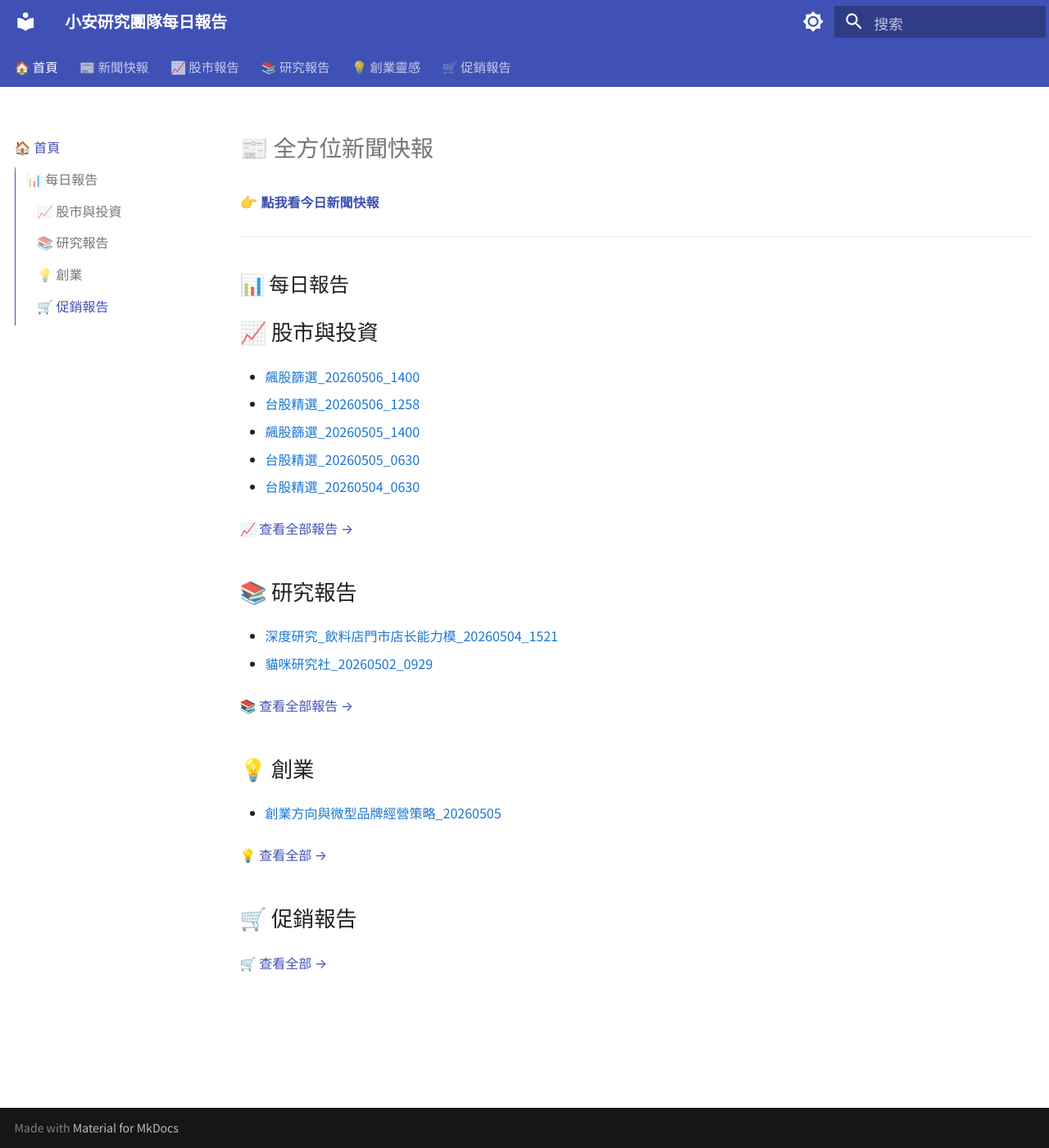
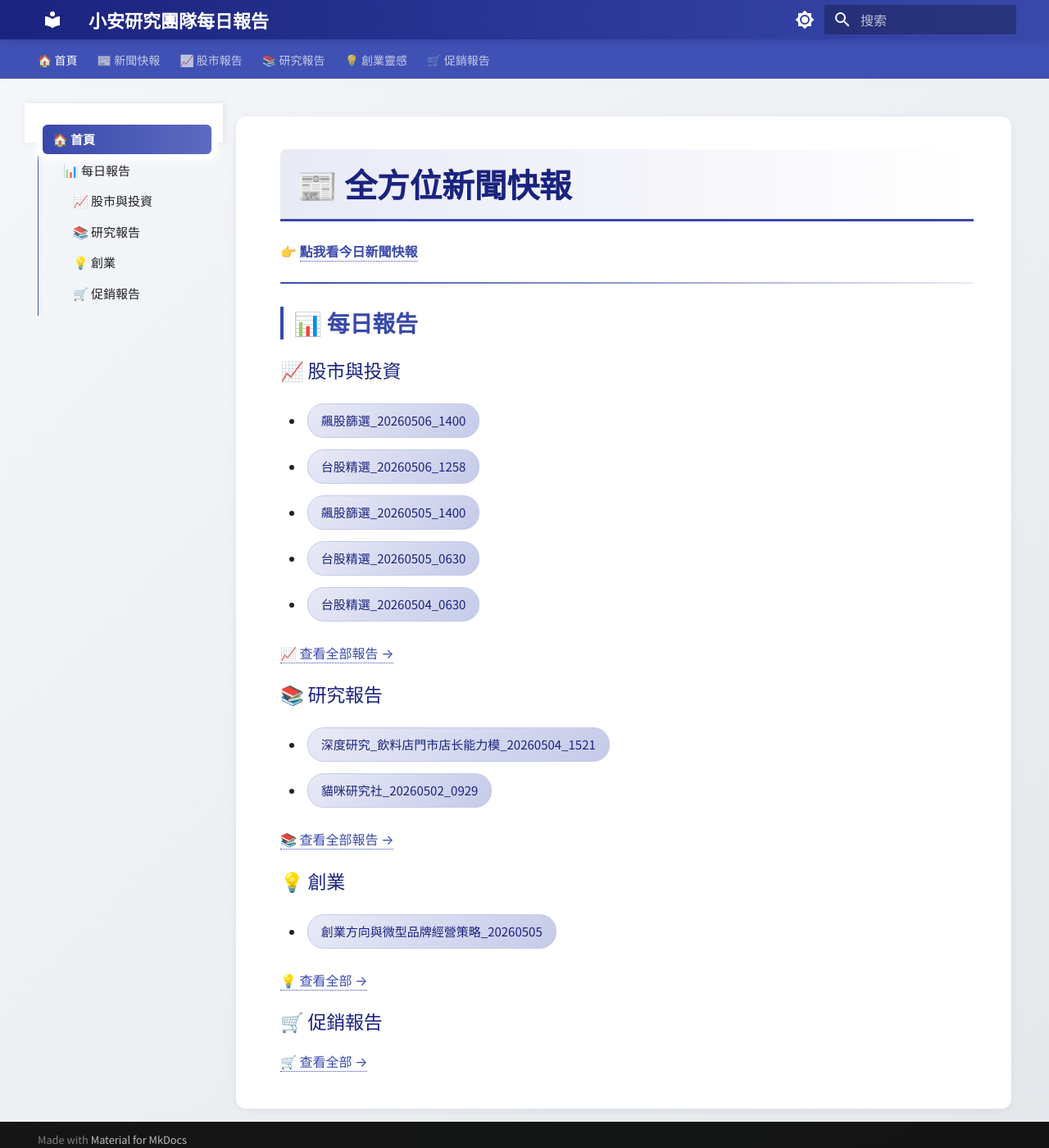
Before and after one commit to hkaiyen/openclaw-workspace, an MkDocs documentation site: the page built from docs/index.md, in a window 1280 px wide and 1400 px high. Shown: the whole window at 82% size. Built offline with MkDocs 1.6.1 and Material for MkDocs 9.7.7, drawn with Linux system fonts in a browser that asks for light colours.

Commit message:
美化網站介面

```diff
--- a/docs/stylesheets/extra.css
+++ b/docs/stylesheets/extra.css
@@ -1,154 +1,277 @@
-/* 小安研究團隊每日報告 - 自訂樣式 */
+/* ============================================
+   小安研究團隊 - 網站美化
+   ============================================ */
 
-/* 使用 CSS 變數控制導航字體 */
+/* 預設字體大小 */
 :root {
-  --md-typescale-base: 0.9rem !important;
-  --md-content-font-size: 22px;
-  --md-content-line-height: 1.8;
+  --md-typescale-base: 1rem !important;
+  --md-content-font-size: 17px;
+  --md-content-line-height: 1.9;
 }
 
-html, body {
-  font-size: 22px !important;
-  line-height: 1.8 !important;
+/* 頁面背景漸層 */
+html {
+  scroll-behavior: smooth;
 }
 
-/* 左側導航字體 - 縮小到 16px */
-.md-nav {
-  font-size: 16px !important;
+body {
+  font-size: 17px !important;
+  line-height: 1.9 !important;
+  background: linear-gradient(135deg, #f5f7fa 0%, #e4e8ec 100%) !important;
+}
+
+/* 頂部導航列 */
+.md-header {
+  background: linear-gradient(90deg, #1a237e 0%, #3949ab 100%) !important;
+  box-shadow: 0 2px 8px rgba(26,35,126,0.3) !important;
+}
+
+.md-header__inner {
+  padding: 0 10px !important;
+}
+
+/* 頂部標題 */
+.md-header__title {
+  font-weight: 700 !important;
+  font-size: 1.1rem !important;
+  color: #fff !important;
+}
+
+/* 頂部LOGO */
+.md-header__button {
+  color: #fff !important;
+}
+
+/* 左側導航選單 */
+.md-sidebar {
+  background: #fff !important;
+  box-shadow: 2px 0 8px rgba(0,0,0,0.08) !important;
 }
 
 .md-nav__link {
-  font-size: 16px !important;
-  padding: 4px 0 !important;
+  font-size: 15px !important;
+  padding: 8px 12px !important;
+  border-radius: 6px !important;
+  margin: 2px 6px !important;
+  transition: all 0.2s ease !important;
 }
 
-.md-nav__list {
-  font-size: 16px !important;
+.md-nav__link:hover {
+  background: linear-gradient(90deg, #e8eaf6 0%, #c5cae9 100%) !important;
+  color: #1a237e !important;
 }
 
-.md-nav__item {
-  font-size: 16px !important;
+.md-nav__link--active {
+  background: linear-gradient(90deg, #3949ab 0%, #5c6bc0 100%) !important;
+  color: #fff !important;
+  font-weight: 600 !important;
 }
 
-/* 導航層級 */
-.md-nav--primary .md-nav__link {
-  font-size: 16px !important;
+/* 主要內容區 */
+.md-content {
+  font-size: 17px !important;
+  line-height: 1.9 !important;
+  padding: 20px 30px !important;
+  background: #fff !important;
+  border-radius: 12px !important;
+  box-shadow: 0 2px 12px rgba(0,0,0,0.06) !important;
+  margin: 16px !important;
 }
 
-.md-nav--primary .md-nav__list {
-  font-size: 16px !important;
+/* 標題樣式 */
+.md-content h1 {
+  font-size: 2rem !important;
+  font-weight: 800 !important;
+  color: #1a237e !important;
+  border-bottom: 3px solid #3949ab !important;
+  padding-bottom: 12px !important;
+  margin-bottom: 24px !important;
+  background: linear-gradient(90deg, #e8eaf6 0%, transparent 100%) !important;
+  padding: 16px 20px !important;
+  border-radius: 8px 8px 0 0 !important;
 }
 
-/* 主內容區域 */
-.md-content {
-  font-size: 18px !important;
+.md-content h2 {
+  font-size: 1.4rem !important;
+  font-weight: 700 !important;
+  color: #3949ab !important;
+  margin-top: 28px !important;
+  margin-bottom: 16px !important;
+  padding-left: 12px !important;
+  border-left: 4px solid #3949ab !important;
 }
 
-/* 標題大小 */
-.md-content h1 { font-size: 1.6em !important; }
-.md-content h2 { font-size: 1.4em !important; }
-.md-content h3 { font-size: 1.5em !important; }
-
-/* 報告連結 - 保持可讀性 */
-.md-content a {
-  font-size: 16px !important;
+.md-content h3 {
+  font-size: 1.15rem !important;
+  color: #1a237e !important;
+  margin-top: 20px !important;
 }
 
-.md-content li {
-  font-size: 16px !important;
-  margin-bottom: 4px !important;
+/* 報告連結卡片 */
+.md-content a[href$=".docx"] {
+  display: inline-block !important;
+  padding: 8px 16px !important;
+  margin: 4px 0 !important;
+  background: linear-gradient(135deg, #e8eaf6 0%, #c5cae9 100%) !important;
+  border-radius: 20px !important;
+  color: #1a237e !important;
+  text-decoration: none !important;
+  font-size: 15px !important;
+  transition: all 0.2s ease !important;
+  border: 1px solid #c5cae9 !important;
 }
 
-/* 報告下載連結 */
-.md-content a[href$=".docx"] {
-  font-size: 16px !important;
-  color: #1976D2 !important;
+.md-content a[href$=".docx"]:hover {
+  background: linear-gradient(135deg, #3949ab 0%, #5c6bc0 100%) !important;
+  color: #fff !important;
+  transform: translateY(-2px) !important;
+  box-shadow: 0 4px 12px rgba(57,73,171,0.3) !important;
+}
+
+/* 普通連結 */
+.md-content a {
+  color: #3949ab !important;
+  text-decoration: none !important;
+  border-bottom: 1px dotted #3949ab !important;
+  transition: all 0.2s ease !important;
+}
+
+.md-content a:hover {
+  color: #1a237e !important;
+  border-bottom: 2px solid #1a237e !important;
+}
+
+/* 報告列表 */
+.md-content li {
+  font-size: 15px !important;
+  margin-bottom: 6px !important;
+  padding-left: 4px !important;
+}
+
+/* 水平線 */
+.md-content hr {
+  border: none !important;
+  height: 2px !important;
+  background: linear-gradient(90deg, #3949ab, #e8eaf6) !important;
+  margin: 24px 0 !important;
+  border-radius: 2px !important;
+}
+
+/* 分隔線 */
+.md-divider {
+  border-color: #c5cae9 !important;
+}
+
+/* 代碼區塊 */
+.md-content code {
+  background: #e8eaf6 !important;
+  color: #1a237e !important;
+  padding: 2px 6px !important;
+  border-radius: 4px !important;
+  font-size: 0.9em !important;
 }
 
 /* 深色模式 */
 @media (prefers-color-scheme: dark) {
+  body {
+    background: linear-gradient(135deg, #1a1a2e 0%, #16213e 100%) !important;
+    color: #e0e0e0 !important;
+  }
+
+  .md-sidebar {
+    background: #1a1a2e !important;
+  }
+
+  .md-content {
+    background: #1e2a3a !important;
+    box-shadow: 0 2px 12px rgba(0,0,0,0.3) !important;
+  }
+
+  .md-content h1 {
+    background: linear-gradient(90deg, #1e3a5f 0%, transparent 100%) !important;
+    color: #64b5f6 !important;
+    border-bottom-color: #1976D2 !important;
+  }
+
+  .md-content h2 {
+    color: #64b5f6 !important;
+    border-left-color: #1976D2 !important;
+  }
+
+  .md-content h3 {
+    color: #90caf9 !important;
+  }
+
+  .md-nav__link:hover {
+    background: linear-gradient(90deg, #1e3a5f 0%, #1565C0 100%) !important;
+    color: #90caf9 !important;
+  }
+
+  .md-nav__link--active {
+    background: linear-gradient(90deg, #1565C0 0%, #1976D2 100%) !important;
+    color: #fff !important;
+  }
+
   .md-content a[href$=".docx"] {
-    color: #64B5F6 !important;
+    background: linear-gradient(135deg, #1e3a5f 0%, #1565C0 100%) !important;
+    color: #90caf9 !important;
+    border-color: #1565C0 !important;
+  }
+
+  .md-content a[href$=".docx"]:hover {
+    background: linear-gradient(135deg, #1976D2 0%, #2196F3 100%) !important;
+    color: #fff !important;
+  }
+
+  .md-content code {
+    background: #1e3a5f !important;
+    color: #80deea !important;
+  }
+
+  .md-content hr {
+    background: linear-gradient(90deg, #1976D2, #1e3a5f) !important;
   }
 }
 
-/* 手機 */
-@media screen and (max-width: 480px) {
-  html, body {
-    font-size: 16px !important;
+/* 手機響應式 */
+@media screen and (max-width: 768px) {
+  .md-content {
+    padding: 16px !important;
+    margin: 8px !important;
+    border-radius: 8px !important;
   }
+
+  .md-content h1 {
+    font-size: 1.5rem !important;
+    padding: 12px !important;
+  }
+
+  .md-content h2 {
+    font-size: 1.2rem !important;
+  }
+
+  .md-content h3 {
+    font-size: 1.05rem !important;
+  }
+
   .md-nav__link {
     font-size: 14px !important;
+    padding: 6px 10px !important;
   }
-}
-
-/* ========== 響應式優化（新增）========== */
-
-/* 平板 */
-@media screen and (max-width: 768px) {
-  html, body {
-    font-size: 18px !important;
-  }
-  .md-content {
-    padding: 10px !important;
-  }
-  .md-content h1 { font-size: 1.4em !important; }
-  .md-content h2 { font-size: 1.2em !important; }
-}
-
-/* 鏈接樣式強化 */
-.md-content a {
-  word-break: break-word;
-  overflow-wrap: break-word;
-}
-
-/* 報告列表更緊湊 */
-.md-content li {
-  padding: 2px 0 !important;
 }
 
 /* 滾動條美化 */
 ::-webkit-scrollbar {
-  width: 6px;
-  height: 6px;
+  width: 8px;
+  height: 8px;
 }
 ::-webkit-scrollbar-track {
   background: #f1f1f1;
 }
 ::-webkit-scrollbar-thumb {
-  background: #ccc;
-  border-radius: 3px;
+  background: linear-gradient(180deg, #3949ab, #1a237e);
+  border-radius: 4px;
 }
-
-/* 深色模式加強 */
-@media (prefers-color-scheme: dark) {
-  html, body {
-    background-color: #1a1a1a !important;
-    color: #e0e0e0 !important;
-  }
-  .md-content {
-    background-color: #1a1a1a !important;
-  }
-  .md-content a {
-    color: #64B5F6 !important;
-  }
-  ::-webkit-scrollbar-track {
-    background: #2a2a2a;
-  }
-  ::-webkit-scrollbar-thumb {
-    background: #555;
-  }
+::-webkit-scrollbar-thumb:hover {
+  background: linear-gradient(180deg, #5c6bc0, #3949ab);
 }
-
-/* 表格響應式 */
-.md-content table {
-  font-size: 15px !important;
-  overflow-x: auto !important;
-  display: block !important;
-}
-
-/* 圖片最大寬度 */
-.md-content img {
-  max-width: 100% !important;
-  height: auto !important;
-}
```
Also changed, not shown: site/stylesheets/extra.css.
